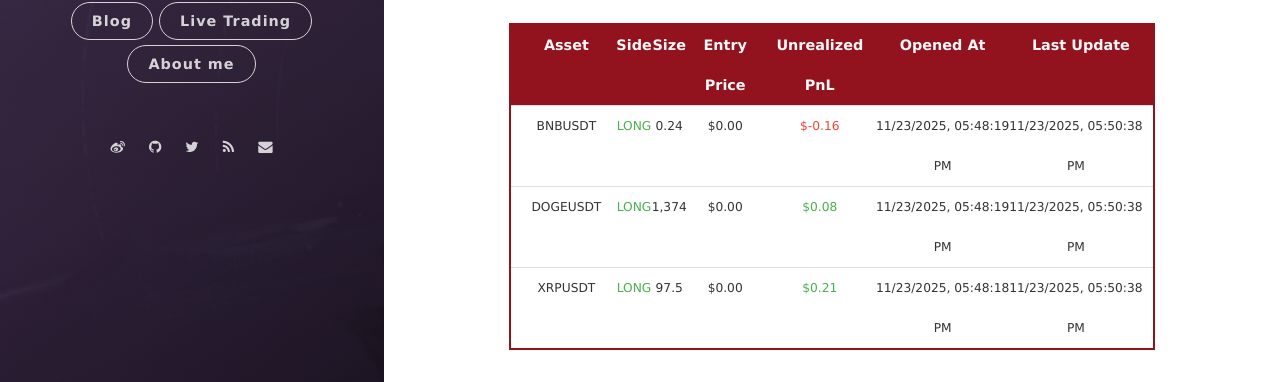
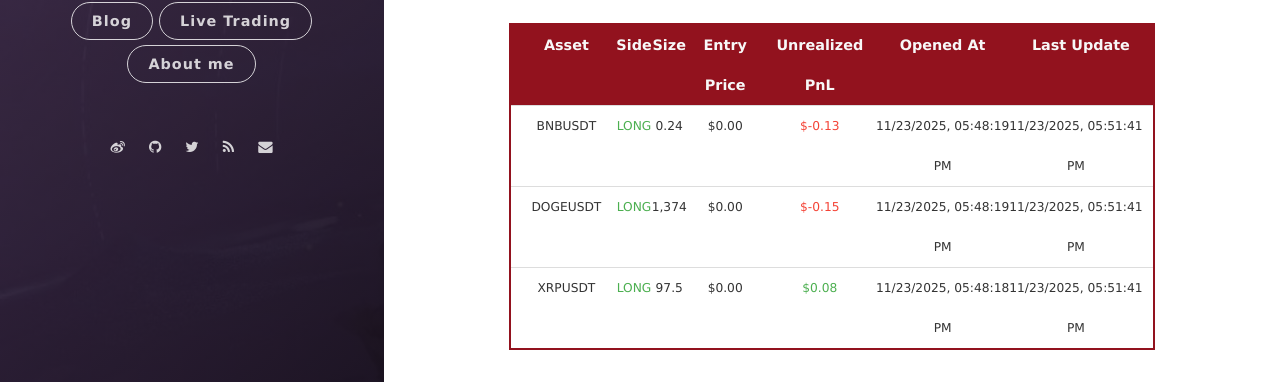
Before and after one commit to leeyegy/leeyegy.github.io, a Jekyll site: the page built from live-trading.html, in a window 1280 px wide and 1026 px high. Shown: the part 576-958 px from the top of the window. Built offline with Jekyll 4.4.1, drawn with Linux system fonts in a browser that asks for light colours; nearby versions of some CDN libraries.

Commit message:
AccountMonitor: refresh positions 2025-11-24T01:51:41+08:00

```diff
--- a/assets/data/binance/positions.json
+++ b/assets/data/binance/positions.json
@@ -4,26 +4,26 @@
     "side": "LONG",
     "size": 0.24,
     "entryPrice": 0.0,
-    "unrealizedPnl": -0.16378909,
+    "unrealizedPnl": -0.132,
     "openedAt": "2025-11-24T01:48:19+08:00",
-    "reportedAt": "2025-11-24T01:50:38+08:00"
+    "reportedAt": "2025-11-24T01:51:41+08:00"
   },
   {
     "symbol": "DOGEUSDT",
     "side": "LONG",
     "size": 1374.0,
     "entryPrice": 0.0,
-    "unrealizedPnl": 0.08244,
+    "unrealizedPnl": -0.14924388,
     "openedAt": "2025-11-24T01:48:19+08:00",
-    "reportedAt": "2025-11-24T01:50:38+08:00"
+    "reportedAt": "2025-11-24T01:51:41+08:00"
   },
   {
     "symbol": "XRPUSDT",
     "side": "LONG",
     "size": 97.5,
     "entryPrice": 0.0,
-    "unrealizedPnl": 0.2145,
+    "unrealizedPnl": 0.0849381,
     "openedAt": "2025-11-24T01:48:18+08:00",
-    "reportedAt": "2025-11-24T01:50:38+08:00"
+    "reportedAt": "2025-11-24T01:51:41+08:00"
   }
 ]
```
